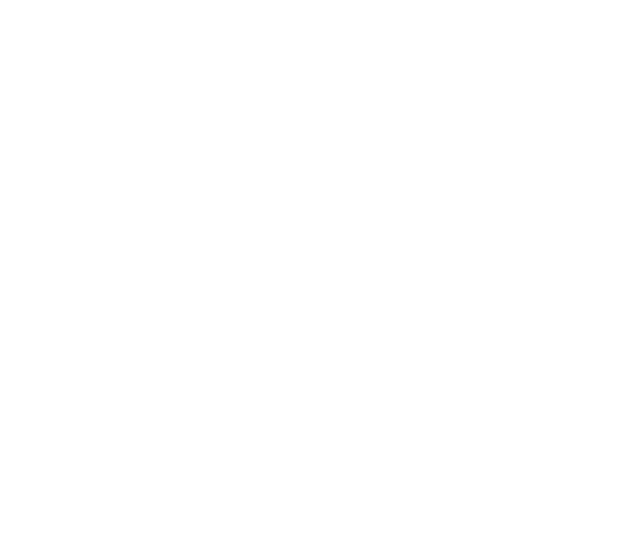
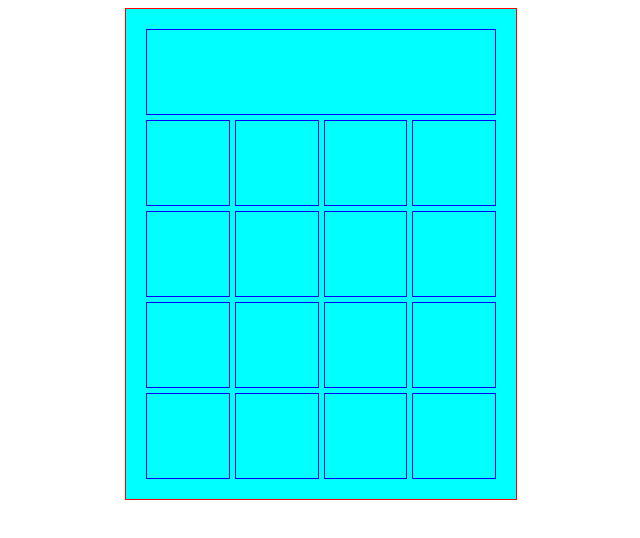
Before and after one commit to ahdrage/calculator, a plain HTML site: page index.html in a window 1280 px wide. Shown: the whole page, without its empty margins (319-959 px from the left). Drawn offline with Linux system fonts and the light colour scheme.

Commit message:
Added grid system for CSS

```diff
--- a/code.js
+++ b/code.js
@@ -1,5 +1,5 @@
 function add(...nums) {
-    return (nums.reduce((sum, num) => sum + num, 0))
+    return  (nums.reduce((sum, num) => sum + num, 0))
 }
 
 function subtract(a,...nums) {
@@ -15,8 +15,17 @@ function divide(...nums) {
 }
 
 
+function operate(operator, num1, num2) {
+    if (operator === "+") {
+        let sum = add(num1,num2);
+        return sum;
+    }
+}
 
 console.log(`The sum of 10 + 10 + 10 = ${add(10,10,5)}` );
 console.log(`The subtraction of 10 - 2 - 4 = ${subtract(10,2,4)}` );
 console.log(`The multiplication of 10 * 9 * 8 = ${multiply(10,9,8)}`);
 console.log(`The dividend of 100 / 2 / 2  = ${divide(100,2,2)}`);
+
+let operateTest = operate("+",1,2);
+console.log(operateTest);
--- a/index.html
+++ b/index.html
@@ -10,9 +10,26 @@
         <link rel="stylesheet" href="style.css">
     </head>
     <body>
-        <!--[if lt IE 7]>
-            <p class="browsehappy">You are using an <strong>outdated</strong> browser. Please <a href="#">upgrade your browser</a> to improve your experience.</p>
-        <![endif]-->
+
+        <div id="container">
+            <div id="display"></div>
+            <div id="one"></div>
+            <div id="two"></div>
+            <div id="three"></div>
+            <div id="four"></div>
+            <div id="five"></div>
+            <div id="six"></div>
+            <div id="seven"></div>
+            <div id="eight"></div>
+            <div id="nine"></div>
+            <div id="zero"></div>
+            <div id="reset"></div>
+            <div id="equals"></div>
+            <div id="plus"></div>
+            <div id="minus"></div>
+            <div id="multiply"></div>
+            <div id="divide"></div>
+        </div>
 
         <script src="code.js" async defer></script>
     </body>
--- a/style.css
+++ b/style.css
@@ -0,0 +1,121 @@
+body {
+    display: flex;
+    justify-content: center;
+
+}
+
+#container {
+    background-color: aqua;
+    padding: 20px;
+    display: grid;
+    grid-template-columns: repeat(4, 1fr);
+    grid-template-rows: repeat(5, 1fr) ;
+    border: solid red 1px;
+    grid-gap: 5px;
+    height: 450px;
+    width: 350px;
+
+}
+
+#display {
+    border: solid blue 1px;
+    grid-column: 1 / 5;
+
+}
+
+#one {
+    border: solid blue 1px;
+    grid-column: 1 / 2;
+    grid-row: 2 / 3
+
+}
+
+#two {
+    border: solid blue 1px;
+    grid-column: 2 / 3;
+    grid-row: 2 / 3
+}
+
+#three {
+    border: solid blue 1px;
+    grid-column: 3 / 4;
+    grid-row: 2 / 3
+}
+
+#plus {
+    border: solid blue 1px;
+    grid-column: 4 / 5;
+    grid-row: 2 / 3
+}
+
+#four {
+    border: solid blue 1px;
+    grid-column: 1 / 2;
+    grid-row: 3 / 4
+}
+
+#five {
+    border: solid blue 1px;
+    grid-column: 2 / 3;
+    grid-row: 3 / 4
+}
+
+#six {
+    border: solid blue 1px;
+    grid-column: 3 / 4;
+    grid-row: 3 / 4
+}
+
+#minus {
+    border: solid blue 1px;
+    grid-column: 4 / 5;
+    grid-row: 3 / 4
+}
+
+#seven {
+    border: solid blue 1px;
+    grid-column: 1 / 2;
+    grid-row: 4 / 5
+}
+
+#eight {
+    border: solid blue 1px;
+    grid-column: 2 / 3;
+    grid-row: 4 / 5
+}
+
+#nine {
+    border: solid blue 1px;
+    grid-column: 3 / 4;
+    grid-row: 4 / 5
+}
+
+#multiply {
+    border: solid blue 1px;
+    grid-column: 4 / 5;
+    grid-row: 4 / 5
+}
+
+#reset {
+    border: solid blue 1px;
+    grid-column: 1 / 2;
+    grid-row: 5 / 5
+}
+
+#zero {
+    border: solid blue 1px;
+    grid-column: 2 / 3;
+    grid-row: 5 / 5
+}
+
+#equals {
+    border: solid blue 1px;
+    grid-column: 3 / 4;
+    grid-row: 5 / 5
+}
+
+#divide {
+    border: solid blue 1px;
+    grid-column: 4 / 5;
+    grid-row: 5 / 5
+}
```
